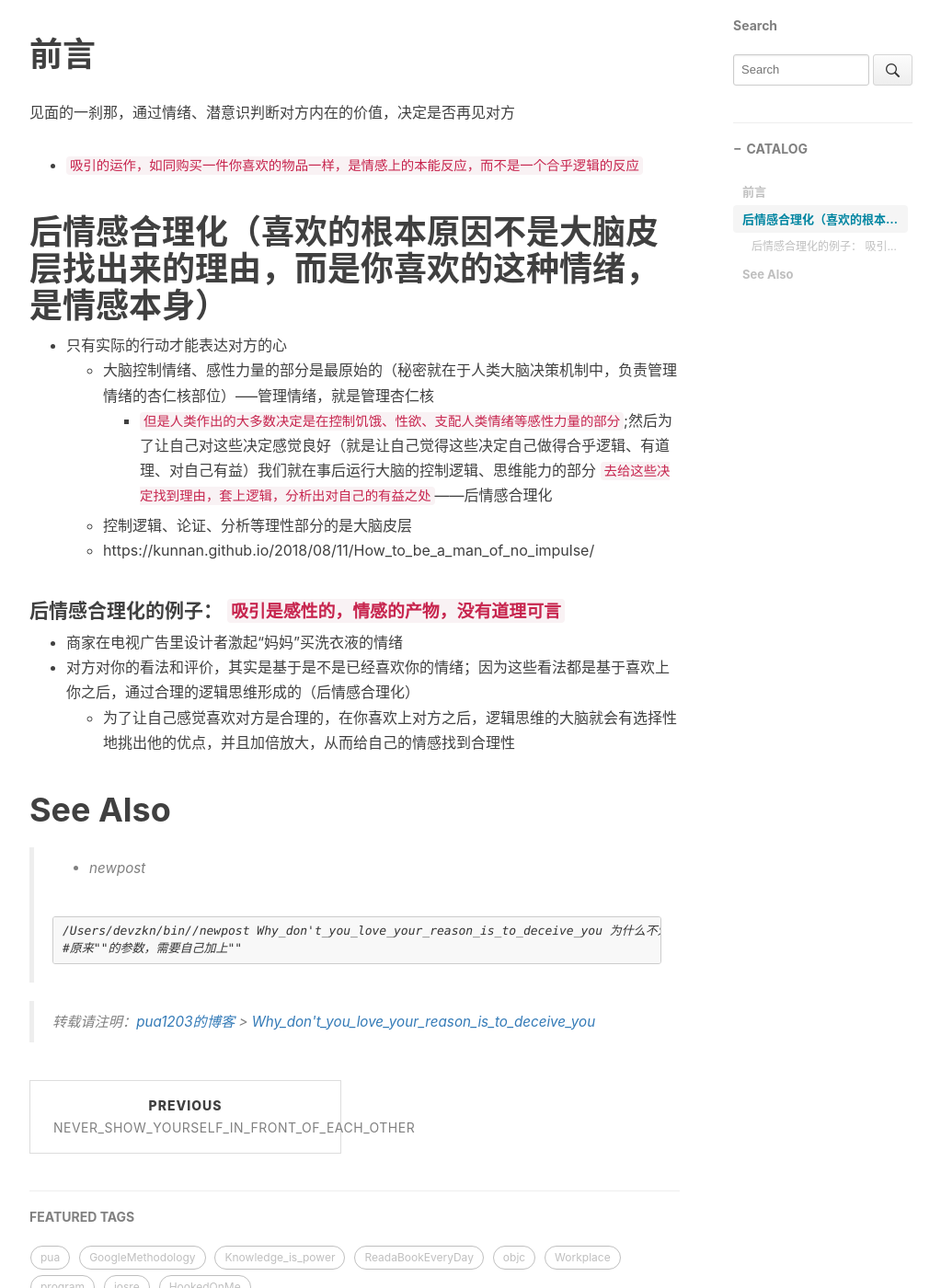
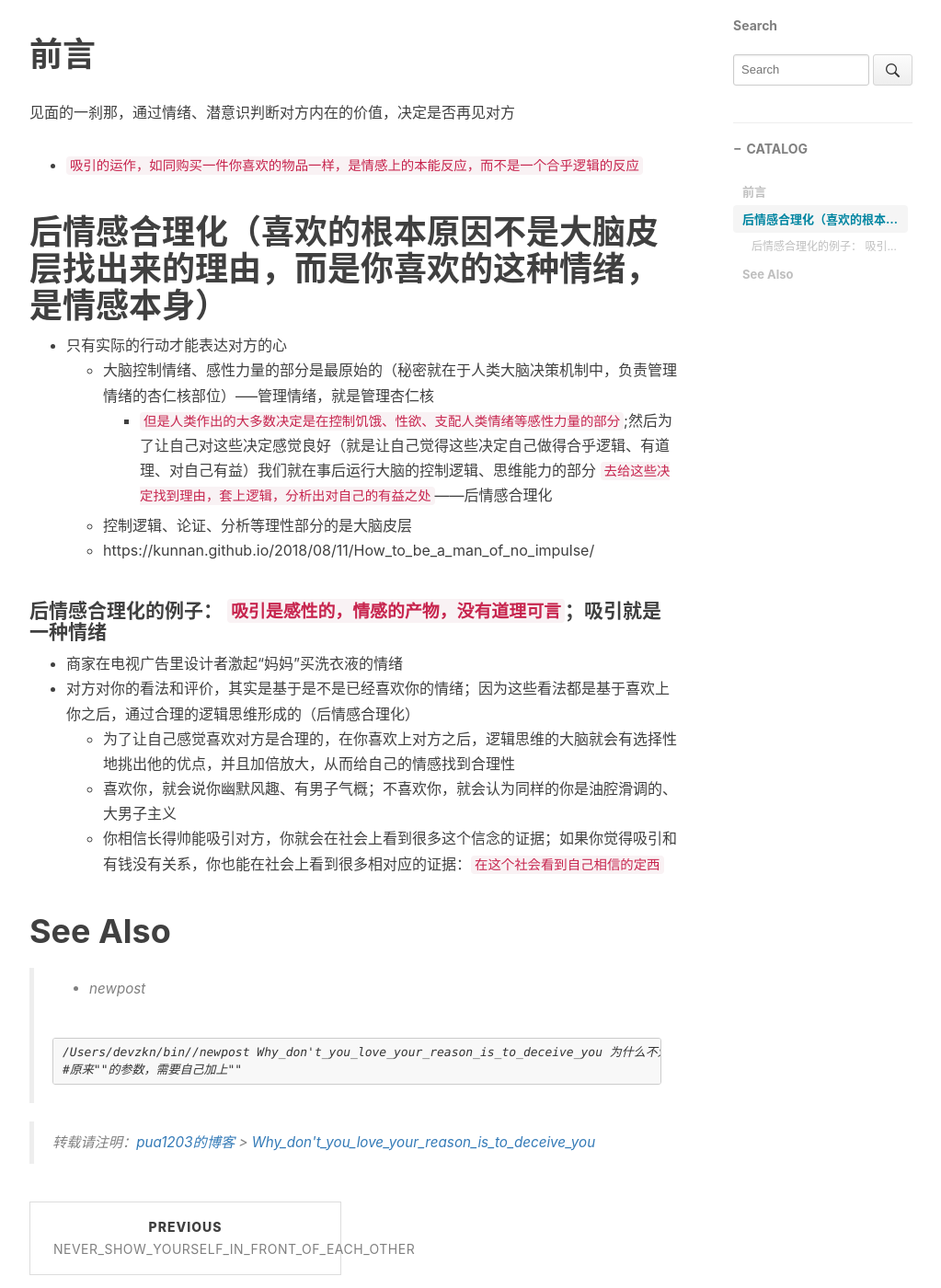
Before and after one commit to pua1203/pua1203.github.io, a Jekyll site: the page built from _posts/HookedOnMe/2018-10-25-Why_don't_you_love_your_reason_is_to_deceive_you.md, in a window 1280 px wide and 1400 px high, scrolled down 575 px. Shown: the whole window at 92% size, without its empty margins (233-1256 px from the left). Built offline with Jekyll 4.4.1, drawn with Linux system fonts in a browser that asks for light colours; nearby versions of some CDN libraries; comment, search, counter and statistics services are not loaded.

Commit message:
吸引就是一种情绪

```diff
--- a/_posts/HookedOnMe/2018-10-25-Why_don't_you_love_your_reason_is_to_deceive_you.md
+++ b/_posts/HookedOnMe/2018-10-25-Why_don't_you_love_your_reason_is_to_deceive_you.md
@@ -33,13 +33,15 @@ subtitle: 为什么不爱你的理由都是骗你的?后情感合理化（情绪
 
 
 
-#### 后情感合理化的例子： `吸引是感性的，情感的产物，没有道理可言`
+#### 后情感合理化的例子： `吸引是感性的，情感的产物，没有道理可言`；吸引就是一种情绪
 
 
 
 * 商家在电视广告里设计者激起“妈妈”买洗衣液的情绪
 * 对方对你的看法和评价，其实是基于是不是已经喜欢你的情绪；因为这些看法都是基于喜欢上你之后，通过合理的逻辑思维形成的（后情感合理化）
   * 为了让自己感觉喜欢对方是合理的，在你喜欢上对方之后，逻辑思维的大脑就会有选择性地挑出他的优点，并且加倍放大，从而给自己的情感找到合理性
+  * 喜欢你，就会说你幽默风趣、有男子气概；不喜欢你，就会认为同样的你是油腔滑调的、大男子主义
+  * 你相信长得帅能吸引对方，你就会在社会上看到很多这个信念的证据；如果你觉得吸引和有钱没有关系，你也能在社会上看到很多相对应的证据：`在这个社会看到自己相信的定西`
 
 # See Also
 
```
